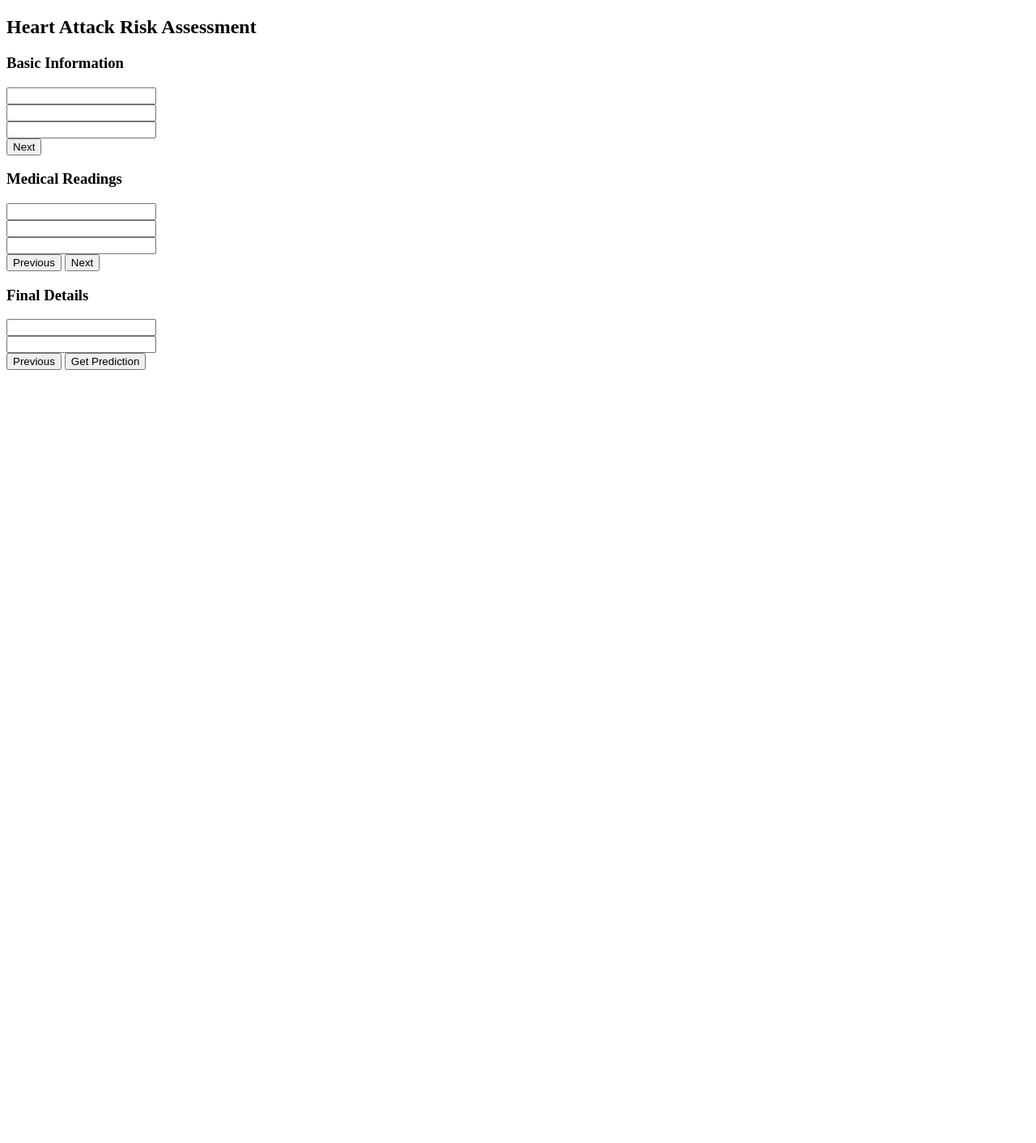
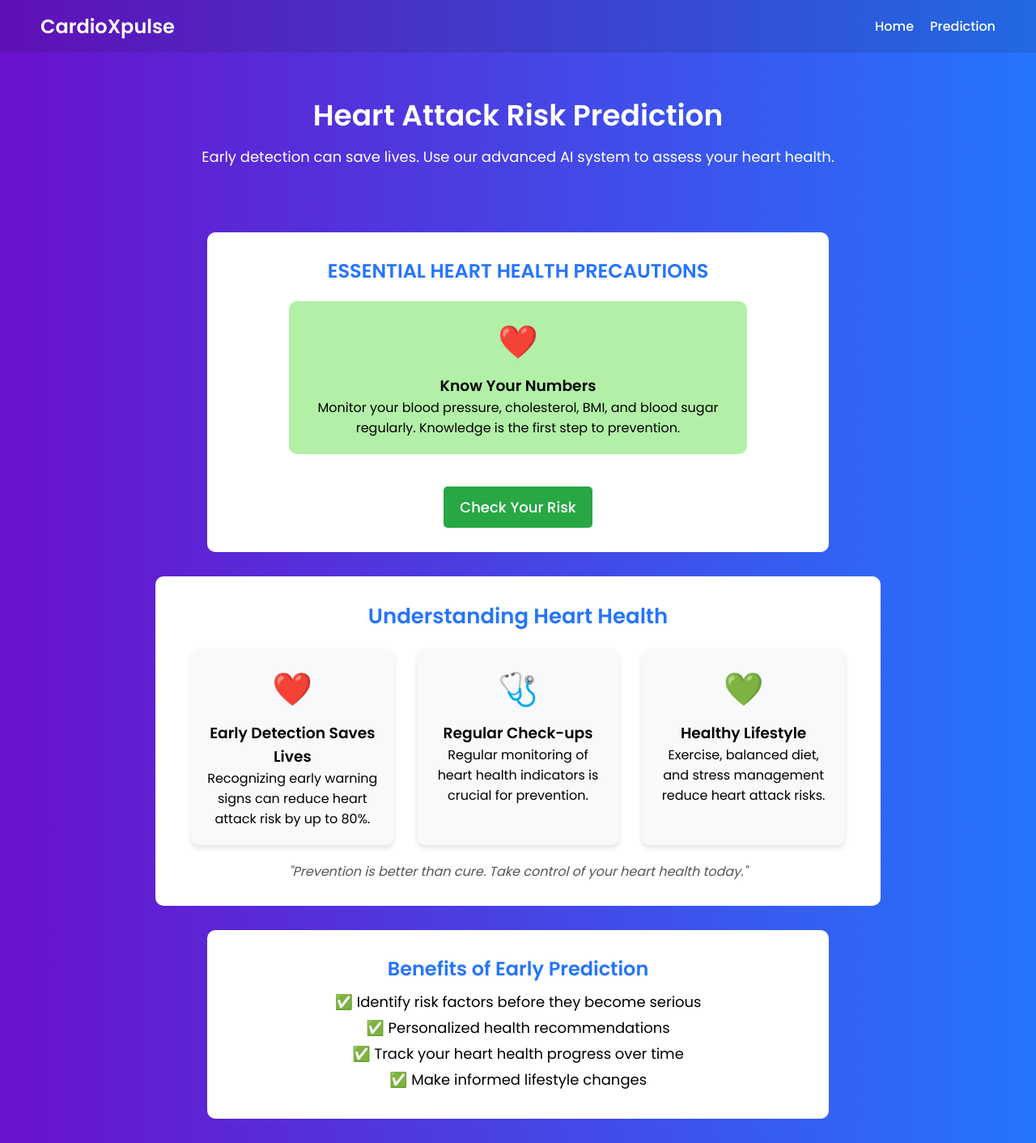
Before and after one commit to ravikumard0748/Heart_attack_risk, a Flask app: page / in a window 1280 px wide. Shown: the whole page at 81% size. Before the commit the page ends 457 px from the top, so only its background shows below. Run offline with Flask 3, Linux system fonts and the light colour scheme; parts of the project's set-up code (start-up, migrations or seed data) failed here and were passed over.

Commit message:
first commit

```diff
--- a/app.py
+++ b/app.py
@@ -1,36 +1,49 @@
-from flask import Flask,render_template,request
+from flask import Flask, render_template, request
 import joblib
 import numpy as np
 import pandas as pd
-app=Flask(__name__)
 
-model=joblib.load("finalfinalmodel.joblib")
+app = Flask(__name__)
+
+# Load ML Model
+model = joblib.load("finalfinalmodel.joblib")
 
 @app.route("/")
 def home():
+    return render_template("index.html")
+
+@app.route("/predict")
+def predict():
     return render_template("predict.html")
 
-@app.route("/sub",methods=["POST"])
+@app.route("/sub", methods=["POST"])
 def result():
-    result=[[0]]
-    if request.method=='POST':
-        cols=['Age', 'Gender', 'Heart rate', 'Systolic blood pressure',
-       'Diastolic blood pressure', 'Blood sugar', 'CK-MB', 'Troponin']
-        age=request.form['Age']
-        gender=float(request.form['Gender'])
-        Heart_rate=float(request.form['Heart_Rate'])
-        systolic=float(request.form['Systolic_blood_pressure'])
-        diastolic=float(request.form['Diastolic_blood_pressure'])
-        bloodsugar=float(request.form['Blood_sugar'])
-        ckmb=float(request.form['CK-MB'])
-        troponin=float(request.form['Troponin'])
-        input=[age,gender,Heart_rate,systolic,diastolic,bloodsugar,ckmb,troponin]
-        inputreshaped=np.array(input).reshape(1,-1)
-        finalinput=pd.DataFrame(inputreshaped,columns=cols)
-        result=model.predict(finalinput)
-        print(result)
-        print(finalinput)
-    return render_template("result.html",res=result[0])
+    if request.method == "POST":
+        cols = ['Age', 'Gender', 'Heart rate', 'Systolic blood pressure',
+                'Diastolic blood pressure', 'Blood sugar', 'CK-MB', 'Troponin']
+
+        try:
+            # Extract form values
+            age = float(request.form['Age'])
+            gender = float(request.form['Gender'])
+            heart_rate = float(request.form['Heart_Rate'])
+            systolic = float(request.form['Systolic_blood_pressure'])
+            diastolic = float(request.form['Diastolic_blood_pressure'])
+            blood_sugar = float(request.form['Blood_sugar'])
+            ckmb = float(request.form['CK-MB'])
+            troponin = float(request.form['Troponin'])
+
+            # Prepare input data
+            input_data = np.array([age, gender, heart_rate, systolic, diastolic, blood_sugar, ckmb, troponin]).reshape(1, -1)
+            final_input = pd.DataFrame(input_data, columns=cols)
+
+            # Make prediction
+            result = model.predict(final_input)
+
+        except Exception as e:
+            return render_template("result.html", res=f"Error: {str(e)}")
+
+    return render_template("result.html", res=int(result[0]))  # Show 1 or 0
 
 if __name__ == "__main__":
     app.run(debug=True)
--- /dev/null
+++ b/static/style.css
@@ -0,0 +1,168 @@
+* {
+    margin: 0;
+    padding: 0;
+    box-sizing: border-box;
+    font-family: 'Poppins', sans-serif;
+}
+
+body {
+    background: linear-gradient(to right, #6a11cb, #2575fc);
+    color: white;
+    text-align: center;
+}
+
+nav {
+    display: flex;
+    justify-content: space-between;
+    align-items: center;
+    padding: 15px 50px;
+    background: rgba(0, 0, 0, 0.1);
+}
+
+.nav-brand {
+    font-size: 24px;
+    font-weight: 600;
+    color: white;
+    text-decoration: none;
+}
+
+.nav-links {
+    display: flex;
+    gap: 20px;
+}
+
+.nav-link {
+    color: white;
+    text-decoration: none;
+    font-weight: 500;
+}
+
+.hero {
+    padding: 50px 20px;
+}
+
+.hero h1 {
+    font-size: 36px;
+    font-weight: 600;
+}
+
+.hero p {
+    font-size: 18px;
+    margin-top: 10px;
+}
+
+.precautions {
+    background: white;
+    color: black;
+    padding: 30px;
+    margin: 30px auto;
+    width: 60%;
+    border-radius: 10px;
+}
+
+.precautions h2 {
+    font-size: 24px;
+    color: #2575fc;
+    font-weight: 600;
+}
+
+.card {
+    background: #b2f0a7;
+    padding: 20px;
+    margin: 20px auto;
+    border-radius: 10px;
+    width: 80%;
+    text-align: center;
+}
+
+.heart-icon {
+    font-size: 40px;
+    display: block;
+    margin-bottom: 10px;
+}
+
+.predict-btn {
+    display: inline-block;
+    margin-top: 20px;
+    padding: 12px 20px;
+    background: #28a745;
+    color: white;
+    text-decoration: none;
+    font-size: 18px;
+    border-radius: 5px;
+    font-weight: 500;
+}
+
+.predict-btn:hover {
+    background: #218838;
+}
+
+/* Understanding Heart Health Section */
+.understanding-heart {
+    background: white;
+    color: black;
+    padding: 30px;
+    margin: 30px auto;
+    width: 70%;
+    border-radius: 10px;
+}
+
+.understanding-heart h2 {
+    font-size: 26px;
+    color: #2575fc;
+    font-weight: 600;
+    margin-bottom: 20px;
+}
+
+.info-cards {
+    display: flex;
+    justify-content: space-around;
+    margin: 20px 0;
+}
+
+.info-card {
+    background: #f8f9fa;
+    padding: 20px;
+    border-radius: 10px;
+    width: 30%;
+    text-align: center;
+    box-shadow: 0 4px 6px rgba(0, 0, 0, 0.1);
+}
+
+.info-icon {
+    font-size: 40px;
+    display: block;
+    margin-bottom: 10px;
+}
+
+blockquote {
+    font-style: italic;
+    margin-top: 20px;
+    color: #555;
+}
+
+/* Benefits Section */
+.benefits {
+    background: white;
+    color: black;
+    padding: 30px;
+    margin: 30px auto;
+    width: 60%;
+    border-radius: 10px;
+}
+
+.benefits h2 {
+    font-size: 24px;
+    color: #2575fc;
+    font-weight: 600;
+}
+
+.benefits ul {
+    list-style: none;
+    margin-top: 10px;
+}
+
+.benefits li {
+    font-size: 18px;
+    margin: 5px 0;
+}
--- /dev/null
+++ b/templates/index.html
@@ -0,0 +1,66 @@
+<!DOCTYPE html>
+<html lang="en">
+<head>
+    <meta charset="UTF-8">
+    <meta name="viewport" content="width=device-width, initial-scale=1.0">
+    <title>Heart Attack Prediction System</title>
+    <link rel="stylesheet" href="{{ url_for('static', filename='style.css') }}">
+    <link href="https://fonts.googleapis.com/css2?family=Poppins:wght@300;400;500;600&display=swap" rel="stylesheet">
+</head>
+<body>
+    <nav>
+        <a href="{{ url_for('home') }}" class="nav-brand">CardioXpulse</a>
+        <div class="nav-links">
+            <a href="{{ url_for('home') }}" class="nav-link">Home</a>
+            <a href="{{ url_for('predict') }}" class="nav-link">Prediction</a>
+        </div>
+    </nav>
+
+    <header class="hero">
+        <h1>Heart Attack Risk Prediction</h1>
+        <p>Early detection can save lives. Use our advanced AI system to assess your heart health.</p>
+    </header>
+
+    <section class="precautions">
+        <h2>ESSENTIAL HEART HEALTH PRECAUTIONS</h2>
+        <div class="card">
+            <span class="heart-icon">❤️</span>
+            <h3>Know Your Numbers</h3>
+            <p>Monitor your blood pressure, cholesterol, BMI, and blood sugar regularly. Knowledge is the first step to prevention.</p>
+        </div>
+        <a href="{{ url_for('predict') }}" class="predict-btn">Check Your Risk</a>
+    </section>
+
+    <section class="understanding-heart">
+        <h2>Understanding Heart Health</h2>
+        <div class="info-cards">
+            <div class="info-card">
+                <span class="info-icon">❤️</span>
+                <h3>Early Detection Saves Lives</h3>
+                <p>Recognizing early warning signs can reduce heart attack risk by up to 80%.</p>
+            </div>
+            <div class="info-card">
+                <span class="info-icon">🩺</span>
+                <h3>Regular Check-ups</h3>
+                <p>Regular monitoring of heart health indicators is crucial for prevention.</p>
+            </div>
+            <div class="info-card">
+                <span class="info-icon">💚</span>
+                <h3>Healthy Lifestyle</h3>
+                <p>Exercise, balanced diet, and stress management reduce heart attack risks.</p>
+            </div>
+        </div>
+        <blockquote>"Prevention is better than cure. Take control of your heart health today."</blockquote>
+    </section>
+
+    <section class="benefits">
+        <h2>Benefits of Early Prediction</h2>
+        <ul>
+            <li>✅ Identify risk factors before they become serious</li>
+            <li>✅ Personalized health recommendations</li>
+            <li>✅ Track your heart health progress over time</li>
+            <li>✅ Make informed lifestyle changes</li>
+        </ul>
+    </section>
+</body>
+</html>
--- a/templates/predict.html
+++ b/templates/predict.html
@@ -4,93 +4,57 @@
     <meta charset="UTF-8">
     <meta name="viewport" content="width=device-width, initial-scale=1.0">
     <title>Heart Attack Prediction Form</title>
-    <!-- <link href="https://fonts.googleapis.com/css2?family=Poppins:wght@300;400;500;600&display=swap" rel="stylesheet"> -->
-    <!-- <link rel="stylesheet" href="styles.css"> -->
+    <link rel="stylesheet" href="{{ url_for('static', filename='form.css') }}">
 </head>
 <body>
+    <nav>
+        <a href="#" class="nav-brand">Heart Attack Predictor</a>
+        <div class="nav-links">
+            <a href="#" class="nav-link">Home</a>
+            <a href="#" class="nav-link">About</a>
+            <a href="#" class="nav-link">Contact</a>
+        </div>
+    </nav>
+
     <div class="container">
         <div class="prediction-form">
             <h2>Heart Attack Risk Assessment</h2>
-            <form id="predictionForm"  action="/sub" method="POST">
-                <div class="step active" data-step="1">
-                    <h3>Basic Information</h3>
+            <form action="{{ url_for('result') }}" method="POST">
                 <div class="form-group">
-                        <input type="number" id="age" name="Age"  required>
+                    <label>Age:</label>
+                    <input type="number" name="Age" placeholder="Enter your age" required>
                 </div>
                 <div class="form-group">
-                        <input type="text" id="trestbps" name="Gender" required>
+                    <label>Gender (0 for Female, 1 for Male):</label>
+                    <input type="number" name="Gender" placeholder="Enter 0 or 1" required>
                 </div>
                 <div class="form-group">
-                        <input type="number" id="chol" name="Heart_Rate" required>
-                    </div>
-                    <button type="button" class="next-btn" onclick="nextStep(1)">Next</button>
-                </div>
-
-                <div class="step" data-step="2">
-                    <h3>Medical Readings</h3>
-                    <div class="form-group">
-                        <input type="number" id="fbs" name="Systolic_blood_pressure" required>
+                    <label>Heart Rate:</label>
+                    <input type="number" name="Heart_Rate" placeholder="Enter heart rate" required>
                 </div>
                 <div class="form-group">
-                        <input type="number" id="restecg" name="Diastolic_blood_pressure" required>
+                    <label>Systolic Blood Pressure:</label>
+                    <input type="number" name="Systolic_blood_pressure" placeholder="Enter systolic pressure" required>
                 </div>
                 <div class="form-group">
-                        <input type="number" id="thalach" name="Blood_sugar" required>
-                    </div>
-                    <button type="button" class="prev-btn" onclick="prevStep(2)">Previous</button>
-                    <button type="button" class="next-btn" onclick="nextStep(2)">Next</button>
-                </div>
-
-                <div class="step" data-step="3">
-                    <h3>Final Details</h3>
-                    <div class="form-group">
-                        <input type="number" id="ca" name="CK-MB" required>
+                    <label>Diastolic Blood Pressure:</label>
+                    <input type="number" name="Diastolic_blood_pressure" placeholder="Enter diastolic pressure" required>
                 </div>
                 <div class="form-group">
-                        <input type="number" id="thal" name="Troponin" required>
+                    <label>Blood Sugar:</label>
+                    <input type="number" name="Blood_sugar" placeholder="Enter blood sugar level" required>
                 </div>
-
-                    <button type="button" class="prev-btn" onclick="prevStep(3)">Previous</button>
-                    <button type="submit" class="submit-btn" >Get Prediction</button>
+                <div class="form-group">
+                    <label>CK-MB:</label>
+                    <input type="number" name="CK-MB" placeholder="Enter CK-MB level" required>
                 </div>
+                <div class="form-group">
+                    <label>Troponin:</label>
+                    <input type="number" name="Troponin" placeholder="Enter Troponin level" required>
+                </div>
+                <button type="submit" class="submit-btn">Get Prediction</button>
             </form>
         </div>
     </div>
-    <!-- <script>
-        async function submitForm() {
-            const formData = {
-                age: document.getElementById('age').value,
-                trestbps: document.getElementById('trestbps').value,
-                chol: document.getElementById('chol').value,
-                fbs: document.getElementById('fbs').value,
-                restecg: document.getElementById('restecg').value,
-                thalach: document.getElementById('thalach').value,
-                ca: document.getElementById('ca').value,
-                thal: document.getElementById('thal').value
-            };
-
-            try {
-                const response = await fetch('http://localhost:5000/predict', {
-                    method: 'POST',
-                    headers: {
-                        'Content-Type': 'application/json',
-                    },
-                    body: JSON.stringify(formData)
-                });
-
-                const data = await response.json();
-
-                if (response.ok) {
-                    window.location.href = `result.html?result=${data.result}`;
-                } else {
-                    alert(data.error || 'An error occurred');
-                }
-            } catch (error) {
-                console.error('Error:', error);
-                alert('An error occurred. Please try again.');
-            }
-        }
-    </script> -->
-    <!-- <script src="script.js"></script> -->
 </body>
 </html>
--- a/templates/result.html
+++ b/templates/result.html
@@ -3,9 +3,10 @@
 <head>
     <meta charset="UTF-8">
     <meta name="viewport" content="width=device-width, initial-scale=1.0">
-    <title>Document</title>
+    <title>Prediction Result</title>
 </head>
 <body>
-    <h2>{{res}}</h2>
+    <h2>Prediction Result: {{ res }}</h2>
+    <a href="{{ url_for('home') }}">Go Back Home</a>
 </body>
 </html>
```
Also changed, not shown: static/form.css (added, +108 -0 lines), README.md. Lines whose indentation alone changed are shown as unchanged.
